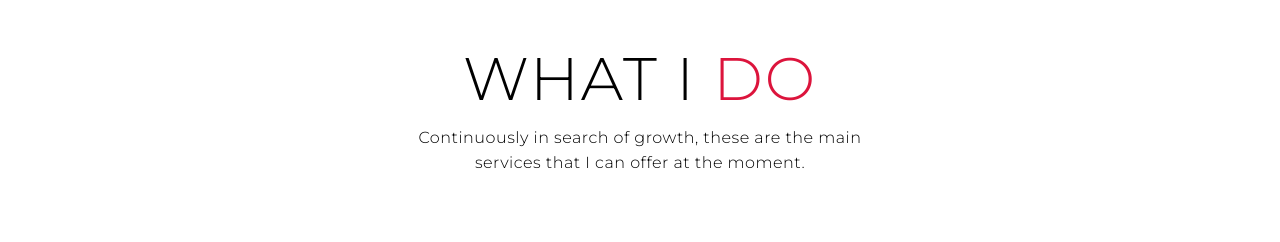
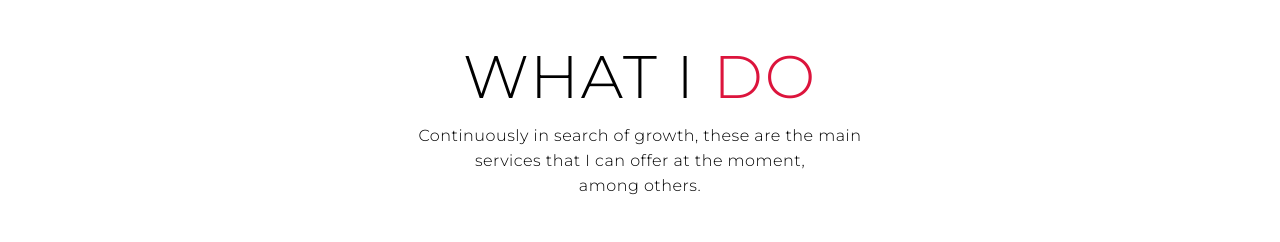
Before and after one commit to anaes0/new__portfolio, a plain HTML site: page index.html in a window 1280 px wide. Shown: the part 860-1102 px from the top of the page. Drawn offline with Linux system fonts and the light colour scheme; grey boxes are pictures that could not be loaded.

Commit message:
Update index

```diff
--- a/index.html
+++ b/index.html
@@ -84,7 +84,7 @@
           <h1 class="section-title">What I <span>Do</span></h1>
           <p>
             Continuously in search of growth, these are the main services that I
-            can offer at the moment.
+            can offer at the moment, <br> among others.
           </p>
         </div>
         <div class="service-bottom">
```
